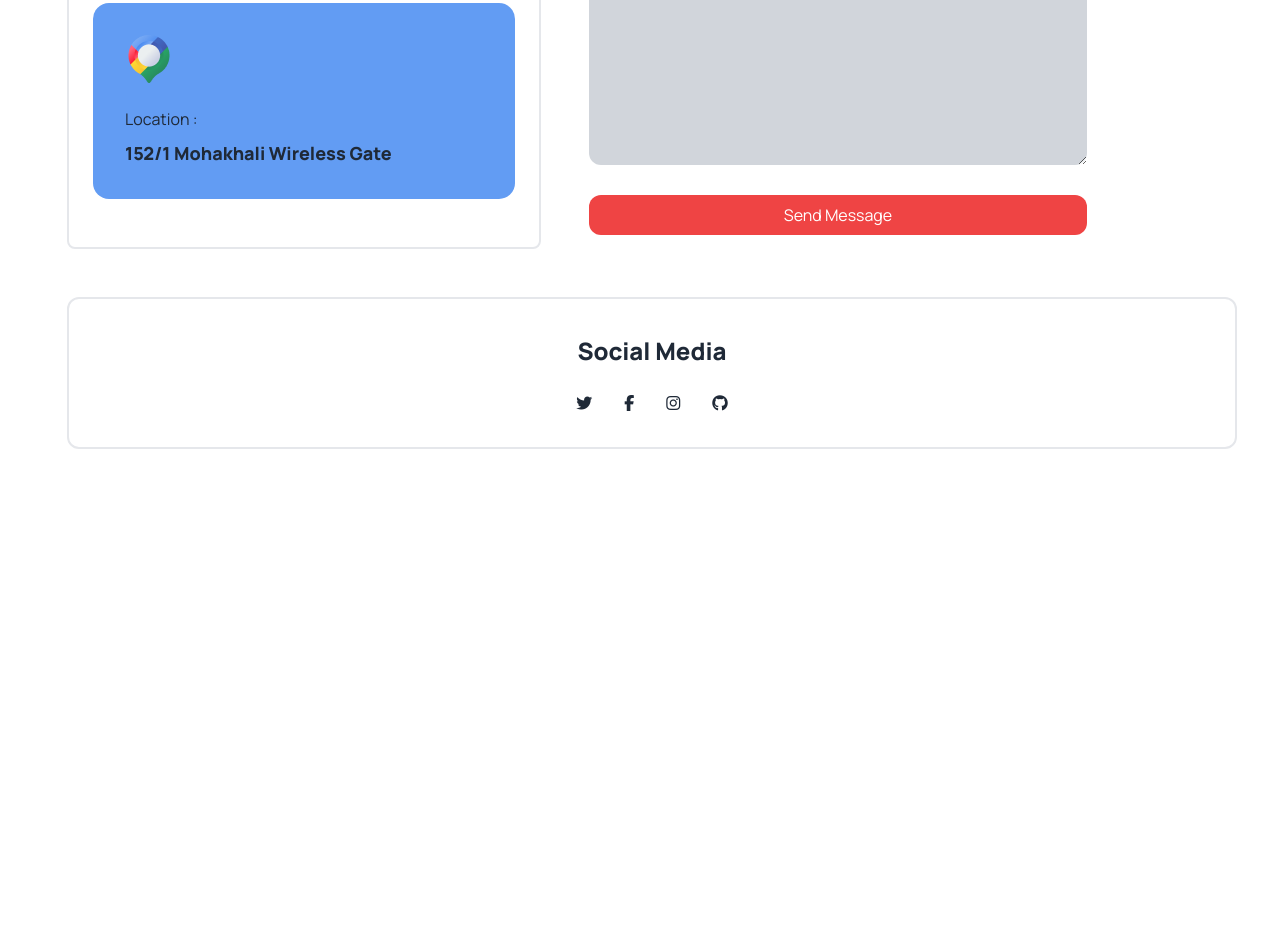
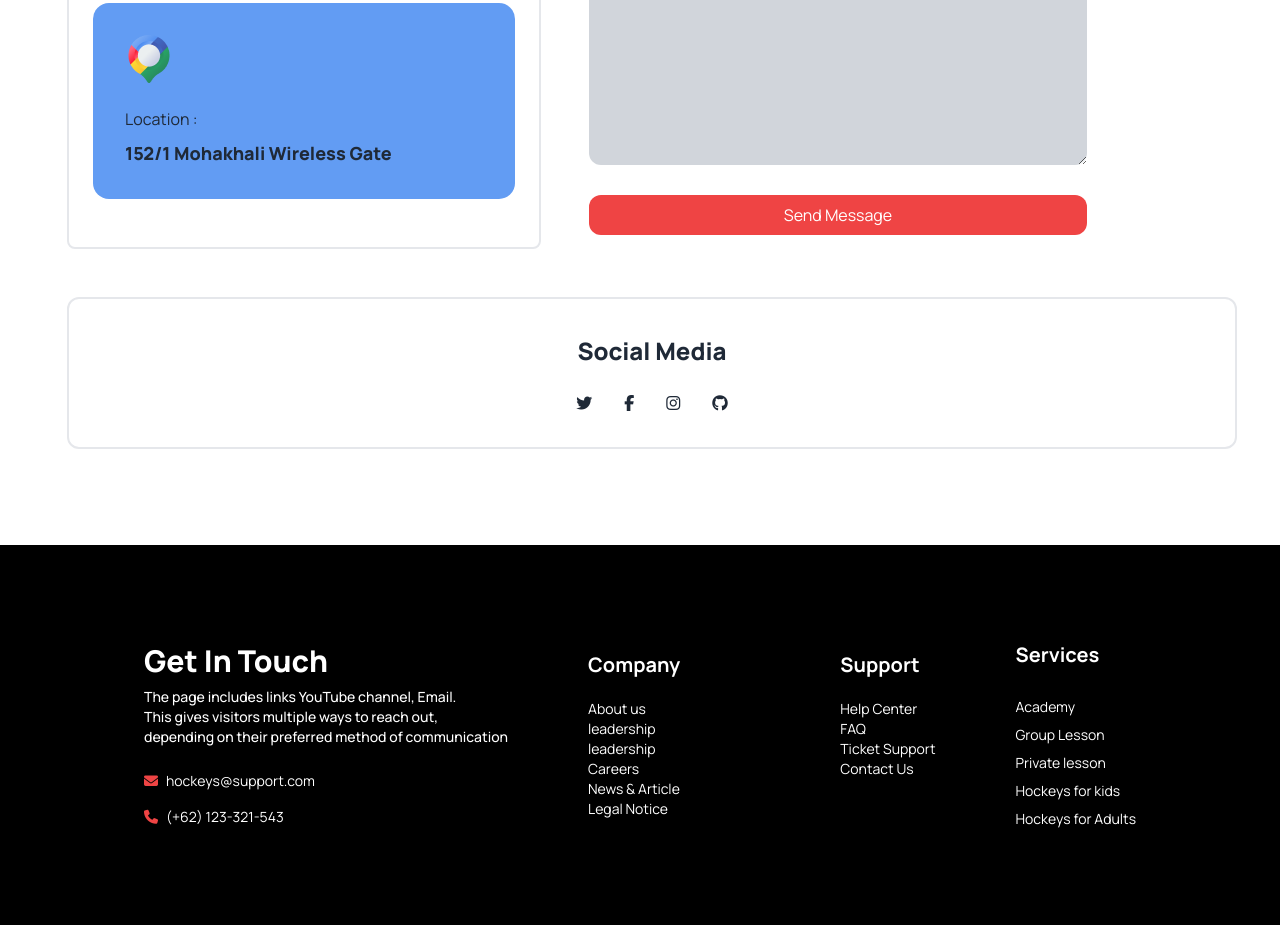
Before and after one commit to HoqueSifat/hockey-s-website, a plain HTML site: page index.html in a window 1280 px wide. Shown: the part 5070-5995 px from the top of the page. Before the commit the page ends 5519 px from the top, so only its background shows below. Drawn offline with nearby package versions, Linux system fonts and the light colour scheme.

Commit message:
added footer section

```diff
--- a/index.html
+++ b/index.html
@@ -474,8 +474,56 @@
             </div>
         </section>
     </main>
-    <footer>
 
+    <!-- footer section -->
+    <footer class="flex flex-col lg:flex-row justify-around items-center footer w-full p-5 lg:px-28 lg:py-24 mt-24 bg-black text-white text-base-content">
+        <nav>
+            <h6 class=" text-3xl font-extrabold">Get In Touch</h6>
+            <p class="font-medium ">The page includes links YouTube channel, Email. <br> This gives visitors multiple
+                ways to reach out,
+                <br> depending on their preferred method of communication
+            </p>
+            <div class=" flex gap-2 items-center mt-4">
+                <i class="fa-solid fa-envelope text-red-500"></i>
+                <p>hockeys@support.com</p>
+            </div>
+            <div class=" flex gap-2 items-center mt-2">
+                <i class="fa-solid fa-phone text-red-500"></i>
+                <p>(+62) 123-321-543</p>
+            </div>
+        </nav>
+        <div class="flex flex-row gap-40">
+
+                <nav>
+                    <h6 class="text-xl font-bold text-white mb-5">Company</h6>
+                    <ul>
+                        <li><a class="link link-hover">About us</a></li>
+                        <li><a class="link link-hover">leadership</a></li>
+                        <li><a class="link link-hover">leadership</a></li>
+                        <li><a class="link link-hover">Careers</a></li>
+                        <li><a class="link link-hover">News & Article</a></li>
+                        <li><a class="link link-hover">Legal Notice</a></li>
+                    </ul>
+                </nav>
+                <nav>
+                    <h6 class="text-xl font-bold text-white mb-5">Support</h6>
+                    <ul>
+                        <li><a class="link link-hover">Help Center</a></li>
+                        <li><a class="link link-hover">FAQ</a></li>
+                        <li><a class="link link-hover">Ticket Support</a></li>
+                        <li><a class="link link-hover">Contact Us</a></li>
+                    </ul>
+                </nav>
+
+        </div>
+        <nav>
+            <h6 class="text-xl font-bold text-white mb-5">Services</h6>
+            <a class="link link-hover">Academy</a>
+            <a class="link link-hover">Group Lesson</a>
+            <a class="link link-hover">Private lesson</a>
+            <a class="link link-hover">Hockeys for kids</a>
+            <a class="link link-hover">Hockeys for Adults</a>
+        </nav>
     </footer>
 </body>
 
```
